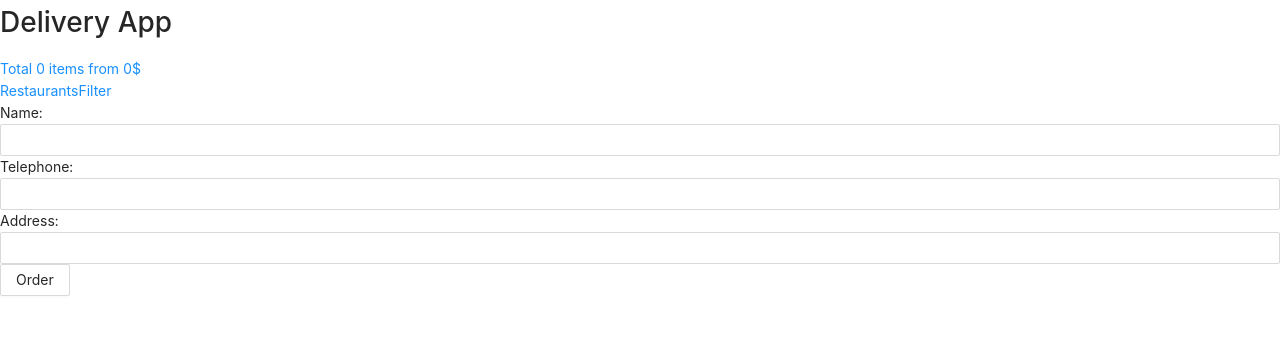
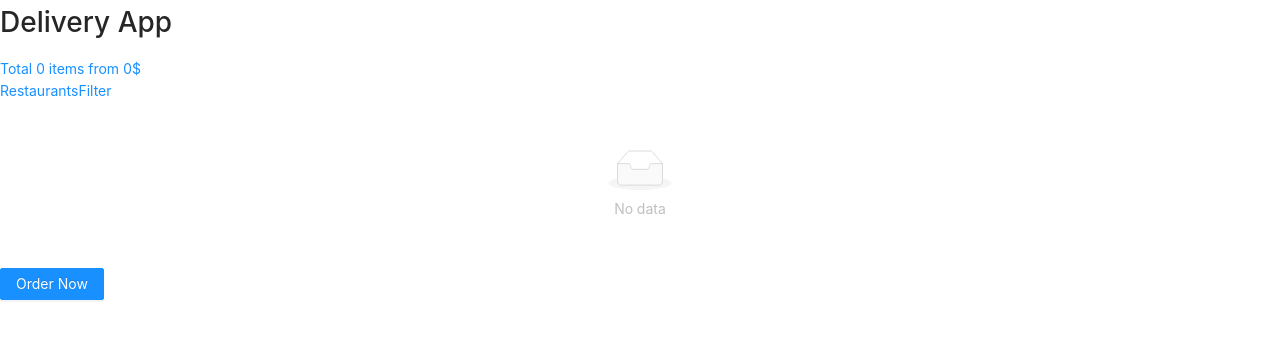
Before and after one commit to Vlad-doc/project_restaurants, a React (Create React App) app: page /checkout in a window 1280 px wide. Shown: the top 338 px of the page. Built offline with nearby package versions, Linux system fonts and the light colour scheme.

Commit message:
add checkout for order

```diff
--- a/src/App.js
+++ b/src/App.js
@@ -5,6 +5,7 @@ import OrderForm from "./components/order-form"
 import Cart from "./components/cart"
 import Filter from "./components/filter"
 import RestaurantsPage from "./components/routes/restaurants"
+import CheckoutPage from "./components/routes/restaurants/checkout"
 
 export default function App() {
   return (
@@ -18,6 +19,7 @@ export default function App() {
 
       <Switch>
         <Route path="/filter" exact component={Filter} />
+        <Route path="/checkout" exact component={CheckoutPage} />
         <Route
           path="/restaurants/:id/review"
           render={({ id }) => <h1>Add a review for {id}</h1>}
--- /dev/null
+++ b/src/components/cart-item.js
@@ -0,0 +1,18 @@
+import React from "react"
+import { List } from "antd"
+import { NavLink } from "react-router-dom"
+
+function CartItem({ item }) {
+  const { dish, amount, restaurant } = item
+  return (
+    <List.Item>
+      <NavLink to={`/restaurants/${restaurant.id}`}>
+        {dish.name}: {amount} x {dish.price}$ = {amount * dish.price}$
+      </NavLink>
+    </List.Item>
+  )
+}
+
+CartItem.propTypes = {}
+
+export default CartItem
--- /dev/null
+++ b/src/components/checkout.js
@@ -0,0 +1,24 @@
+import React from "react"
+import { connect } from "react-redux"
+import { orderListSelector } from "../selectors"
+import { Button, List } from "antd"
+import CartItem from "./cart-item"
+
+function Checkout({ orderList }) {
+  debugger
+  return (
+    <div>
+      <List
+        dataSource={orderList}
+        renderItem={(cartItem) => <CartItem item={cartItem} />}
+      />
+      <Button type="primary">Order Now</Button>
+    </div>
+  )
+}
+
+Checkout.propTypes = {}
+
+export default connect((state) => ({
+  orderList: orderListSelector(state),
+}))(Checkout)
--- /dev/null
+++ b/src/components/routes/restaurants/checkout.js
@@ -0,0 +1,10 @@
+import React from "react"
+import Checkout from "../../checkout"
+
+function CheckoutPage() {
+  return <Checkout />
+}
+
+CheckoutPage.propTypes = {}
+
+export default CheckoutPage
--- a/src/reducer/restaurants.js
+++ b/src/reducer/restaurants.js
@@ -1,4 +1,4 @@
-import { Map, Record } from "immutable"
+import { Record } from "immutable"
 import { arrToMap } from "../utils"
 import {
   ADD_REVIEW,
@@ -17,14 +17,14 @@ const RestaurantRecord = Record({
   reviews: [],
 })
 
-const defaultState = new Map({
+const ReducerRecord = Record({
   entities: arrToMap([], RestaurantRecord),
   loading: false,
   error: null,
 })
 
 export default (
-  state = defaultState,
+  state = new ReducerRecord(),
   { type, payload, id, response, error },
 ) => {
   switch (type) {
--- a/src/selectors/index.js
+++ b/src/selectors/index.js
@@ -1,6 +1,6 @@
 import { createSelector } from "reselect"
 
-const restaurantsSelector = (state) => state.restaurants.get("entities")
+const restaurantsSelector = (state) => state.restaurants.entities
 const filtersSelector = (state) => state.filters
 const reviewsSelector = (state) => state.reviews
 export const dishSelector = (state, { id }) =>
@@ -43,6 +43,15 @@ export const filtratedRestaurantsSelector = createSelector(
       ),
 )
 
+export const orderListSelector = (state) =>
+  state.order.toArray().map(([id, amount]) => ({
+    dish: dishSelector(state, { id }),
+    amount,
+    restaurant: restaurantsSelector(state).find((restaurant) =>
+      restaurant.menu.includes(id),
+    ),
+  }))
+
 export const avarageRateSelector = (state, { restaurant }) =>
   restaurant.reviews
     .map((id) => reviewSelector(state, { id }))
```
